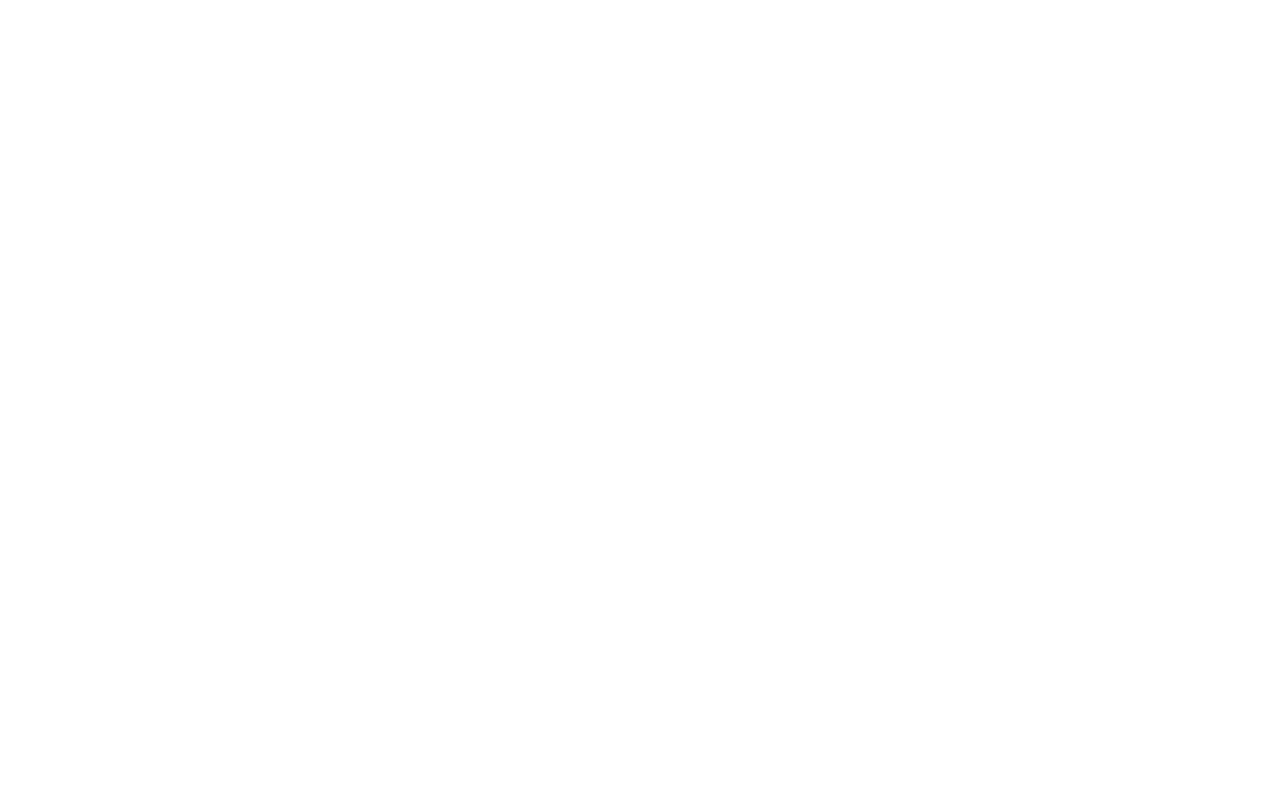
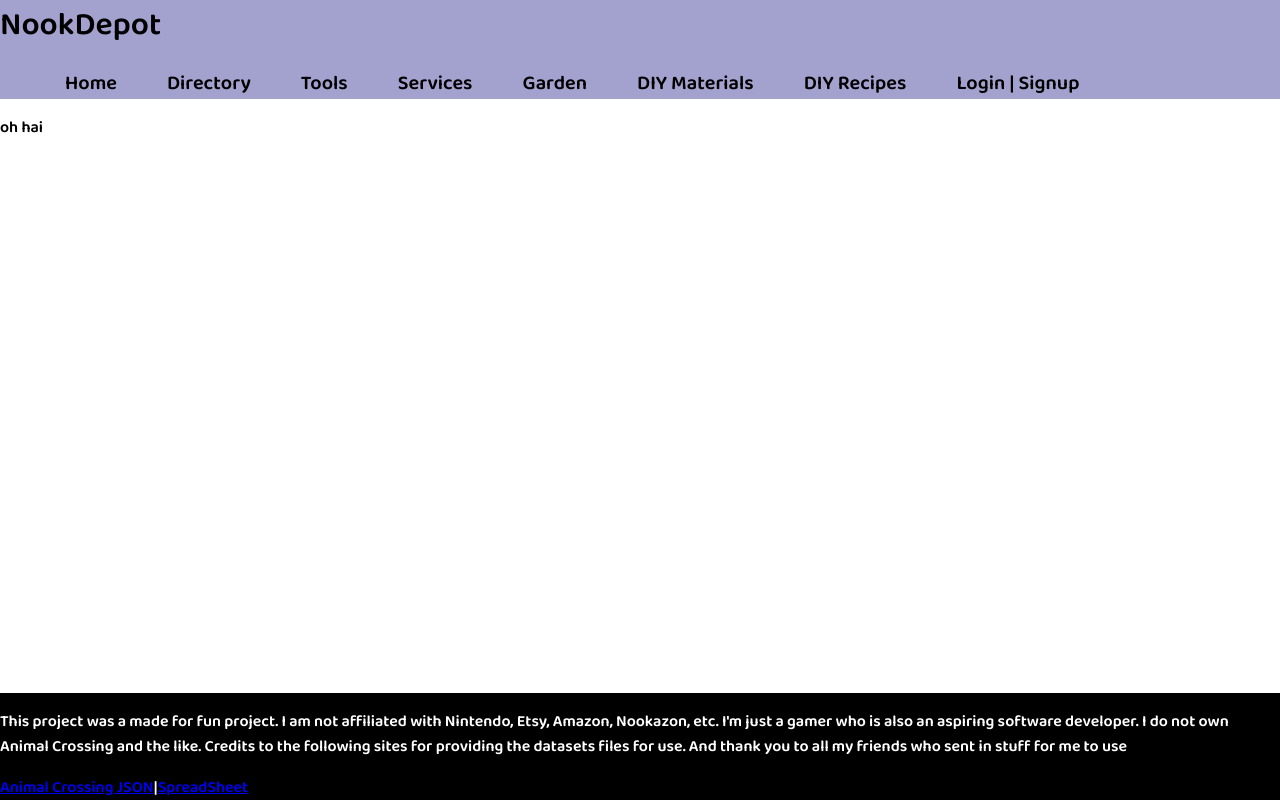
Before and after one commit to kbongco/NookDepot, a React (Create React App) app in the folder client/: page /directory in a window 1280 px wide. Built offline with nearby package versions, Linux system fonts and the light colour scheme.

Commit message:
filling in main containerand directory files

```diff
--- a/client/src/App.js
+++ b/client/src/App.js
@@ -1,8 +1,7 @@
 import React from 'react';
 import { Route, Switch } from 'react-router-dom'
-
 import Layout from './layouts/Layout.jsx'
-import Home from "./screens/Home/Home.jsx";
+import MainContainer from './containers/MainContainer.jsx'
 import './App.css';
 
 
@@ -11,7 +10,7 @@
     <>
       <div>
         <Switch>
-          <Route exact path='/' component={Home} />
+          <MainContainer />
         </Switch>
       </div>
       </>
--- a/client/src/containers/MainContainer.jsx
+++ b/client/src/containers/MainContainer.jsx
@@ -1,2 +1,16 @@
 import React, { useState, useEffect } from 'react';
 import { Switch, Route, useHistory } from 'react-router-dom'
+import Home from "../screens/Home/Home.jsx";
+import Directory from '../screens/Directory/Directory.jsx'
+
+
+export default function MainContainer(props) {
+  return (
+    <Switch>
+      <Route exact path='/' component={Home} />
+      <Route path='/directory' component={Directory}>
+
+      </Route>
+    </Switch>
+  )
+}
--- a/client/src/screens/Directory/Directory.jsx
+++ b/client/src/screens/Directory/Directory.jsx
@@ -0,0 +1,10 @@
+import React from 'react';
+import Layout from '../../layouts/Layout.jsx'
+
+export default function Directory(props) {
+  return (
+    <Layout>
+      oh hai
+    </Layout>
+  )
+}
```
